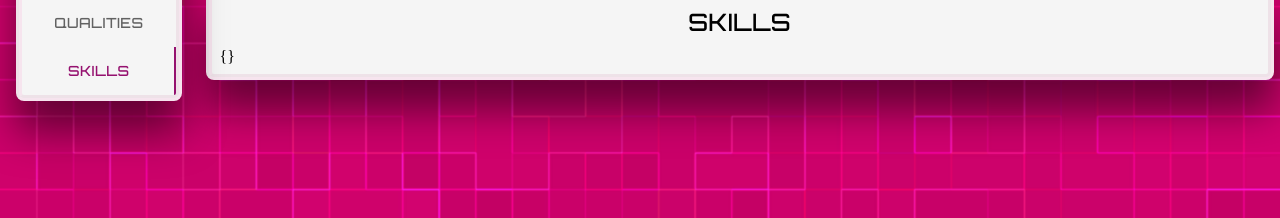
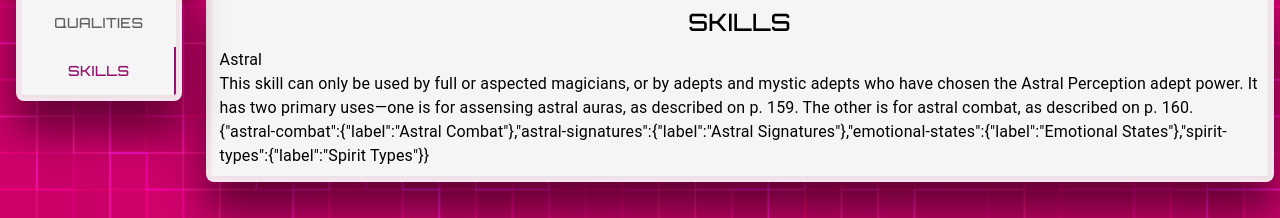
Before and after one commit to nvts8a/rpg, a React (Create React App) app: page / in a window 1280 px wide. Both pictures are taken after a click on the tab "SKILLS". Shown: the part 396-614 px from the top of the page. Built offline with nearby package versions, Linux system fonts and the light colour scheme.

Commit message:
Added more skill work

```diff
--- a/public/data/skills.json
+++ b/public/data/skills.json
@@ -1,13 +1,13 @@
 {
   "astral": {
     "label": "Astral",
+    "untrained": false,
     "specializations": {
       "astral-combat": { "label": "Astral Combat" },
       "astral-signatures": { "label": "Astral Signatures" },
       "emotional-states": { "label": "Emotional States" },
       "spirit-types": { "label": "Spirit Types" }
     },
-    "untrained": false,
     "linkedAttribute": "intuition",
     "secondaries": {
       "willpower": { "description": "For astral combat." }
--- a/src/components/SkillsPage.tsx
+++ b/src/components/SkillsPage.tsx
@@ -1,10 +1,10 @@
 /* eslint-env browser */
 
-import React, {FunctionComponent, useEffect, useState} from 'react';
+import React, {FunctionComponent, ReactElement, ReactNode, useEffect, useState} from 'react';
 import PageLayout from '../layouts/PageLayout';
 import PageHeader from './PageHeader';
-import {skillMap} from '../utils/SkillsUtil';
-import {Box} from '@mui/material';
+import {skillMap, Skill} from '../utils/SkillsUtil';
+import {Box, Skeleton, Stack, Typography} from '@mui/material';
 
 const SkillsPage: FunctionComponent = () => {
   const [skillList, setSkillList] = useState(new Map());
@@ -13,10 +13,38 @@ const SkillsPage: FunctionComponent = () => {
     skillMap(setSkillList);
   }, []);
 
+  const skeletonAccordions: ReactElement =
+    <Stack key='skeleton-stack' spacing={0.5}>
+      <Skeleton key='skeleton-1' variant="rectangular" width='100%' height={53} />
+      <Skeleton key='skeleton-2' variant="rectangular" width='100%' height={53} />
+      <Skeleton key='skeleton-3' variant="rectangular" width='100%' height={53} />
+      <Skeleton key='skeleton-4' variant="rectangular" width='100%' height={53} />
+      <Skeleton key='skeleton-5' variant="rectangular" width='100%' height={53} />
+      <Skeleton key='skeleton-6' variant="rectangular" width='100%' height={53} />
+      <Skeleton key='skeleton-7' variant="rectangular" width='100%' height={53} />
+      <Skeleton key='skeleton-8' variant="rectangular" width='100%' height={53} />
+      <Skeleton key='skeleton-9' variant="rectangular" width='100%' height={53} />
+    </Stack>
+
+  const generateAccordions = (): ReactNode[] => {
+    if(skillList.size === 0) return [skeletonAccordions];
+    let accordions: ReactNode[] = [];
+
+    skillList.forEach((skill: Skill, skillName: string) => {
+      accordions.push(
+        <Box key={skillName}>
+          <Typography>{skill.label}</Typography>
+          <Typography>{skill.description}</Typography>
+          <Typography>{JSON.stringify(skill.specializations)}</Typography>
+        </Box>);
+    });
+    return accordions;
+  }
+
   return (
     <PageLayout>
       <PageHeader title='Skills' />
-      <Box>{JSON.stringify(skillList)}</Box>
+      {generateAccordions()}
     </PageLayout>
   )
 }
```
Also changed, not shown: src/utils/SkillsUtil.tsx (+3 -8 lines), public/banners/3.webp (added).
